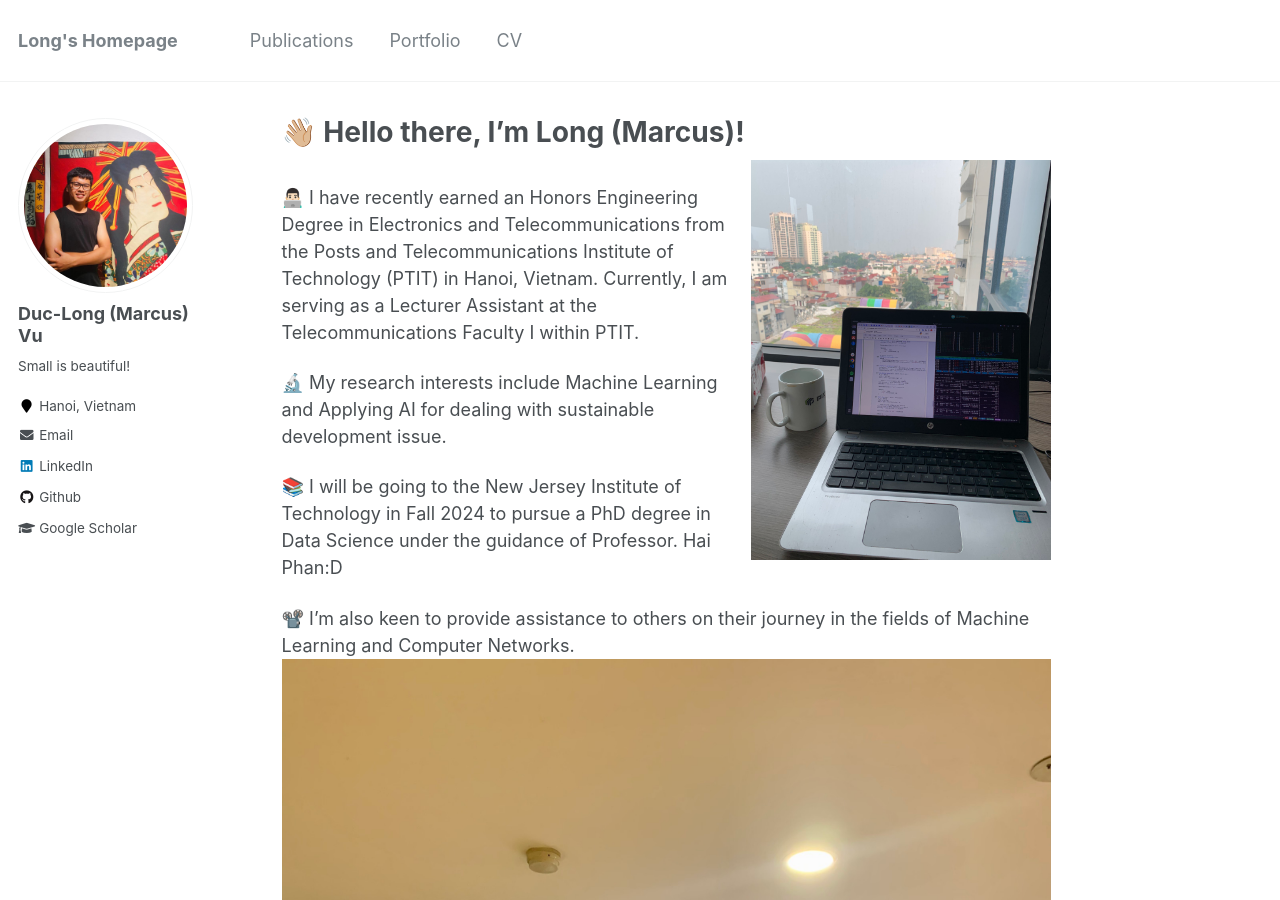
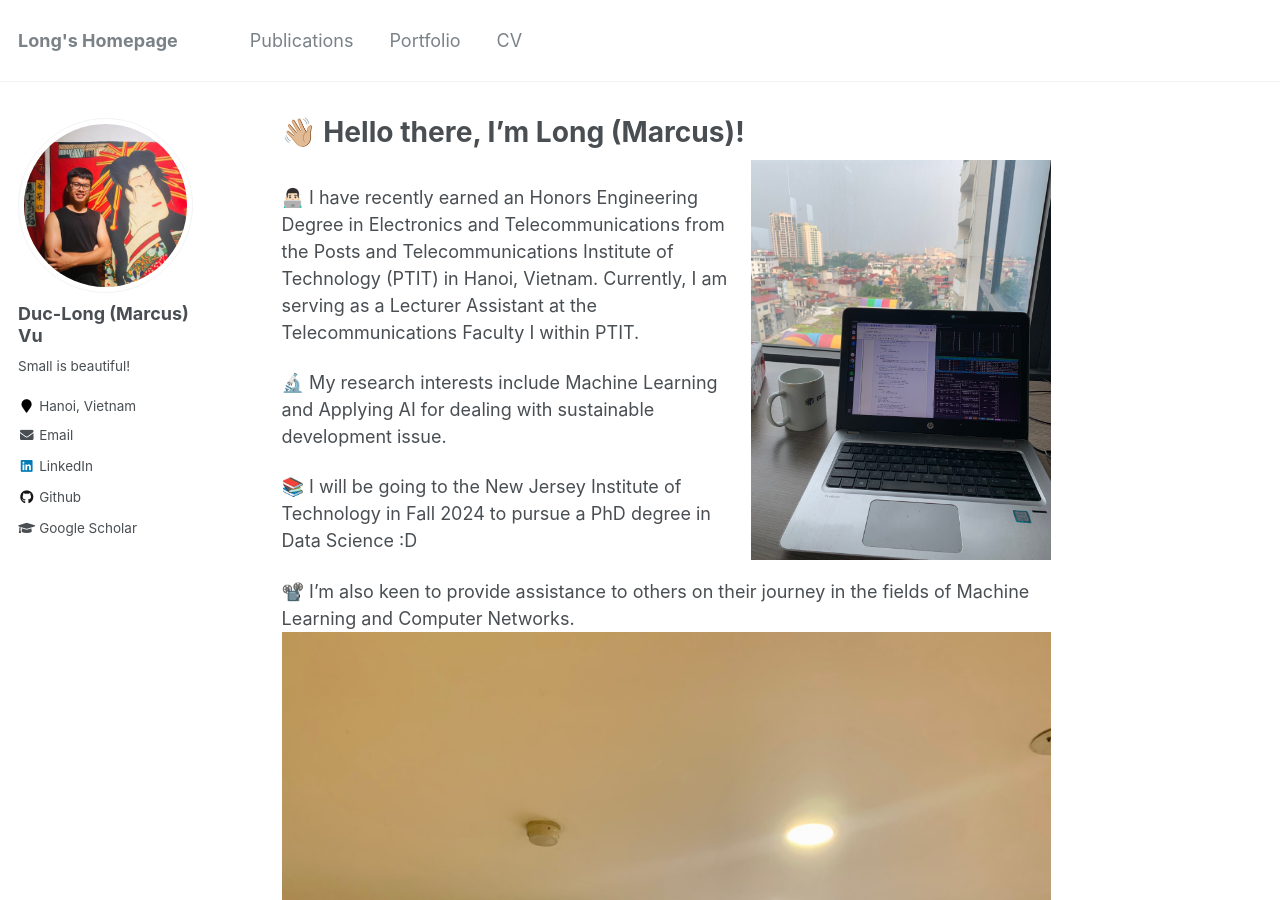
Before and after one commit to longvd336/longvd336.github.io, a Jekyll site: the page built from _pages/about.md, in a window 1280 px wide and 900 px high. Built offline with Jekyll 4.4.1, drawn with Linux system fonts in a browser that asks for light colours.

Commit message:
Update about.md
just update

```diff
--- a/_pages/about.md
+++ b/_pages/about.md
@@ -14,7 +14,7 @@ redirect_from:
 
 🔬 My research interests include Machine Learning and Applying AI for dealing with sustainable development issue.
 
-📚 I will be going to the New Jersey Institute of Technology in Fall 2024 to pursue a PhD degree in Data Science under the guidance of Professor. Hai Phan:D
+📚 I will be going to the New Jersey Institute of Technology in Fall 2024 to pursue a PhD degree in Data Science :D
 
 📽️ I'm also keen to provide assistance to others on their journey in the fields of Machine Learning and Computer Networks.
 ![rivf2023](/images/rivf1.jpg)
```
Also changed, not shown: other parts of _pages/about.md (+1 -0 lines).
